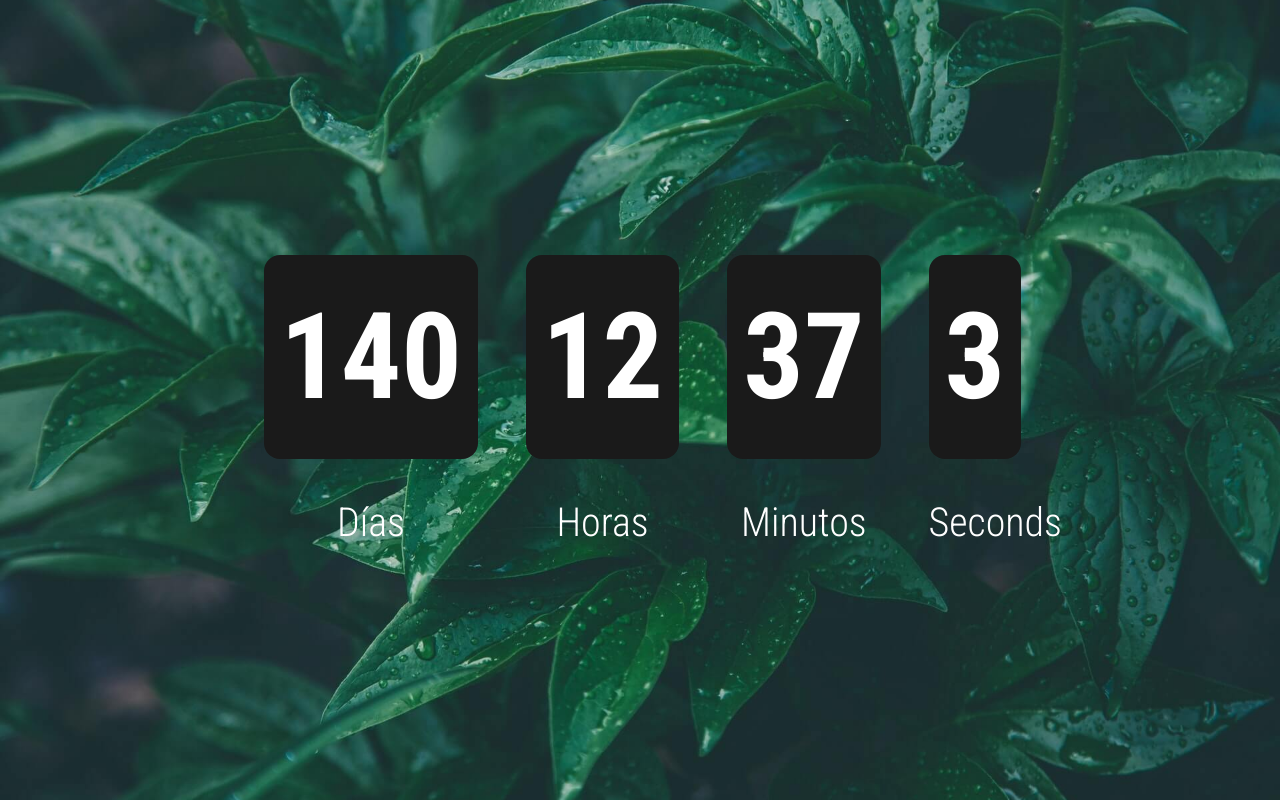
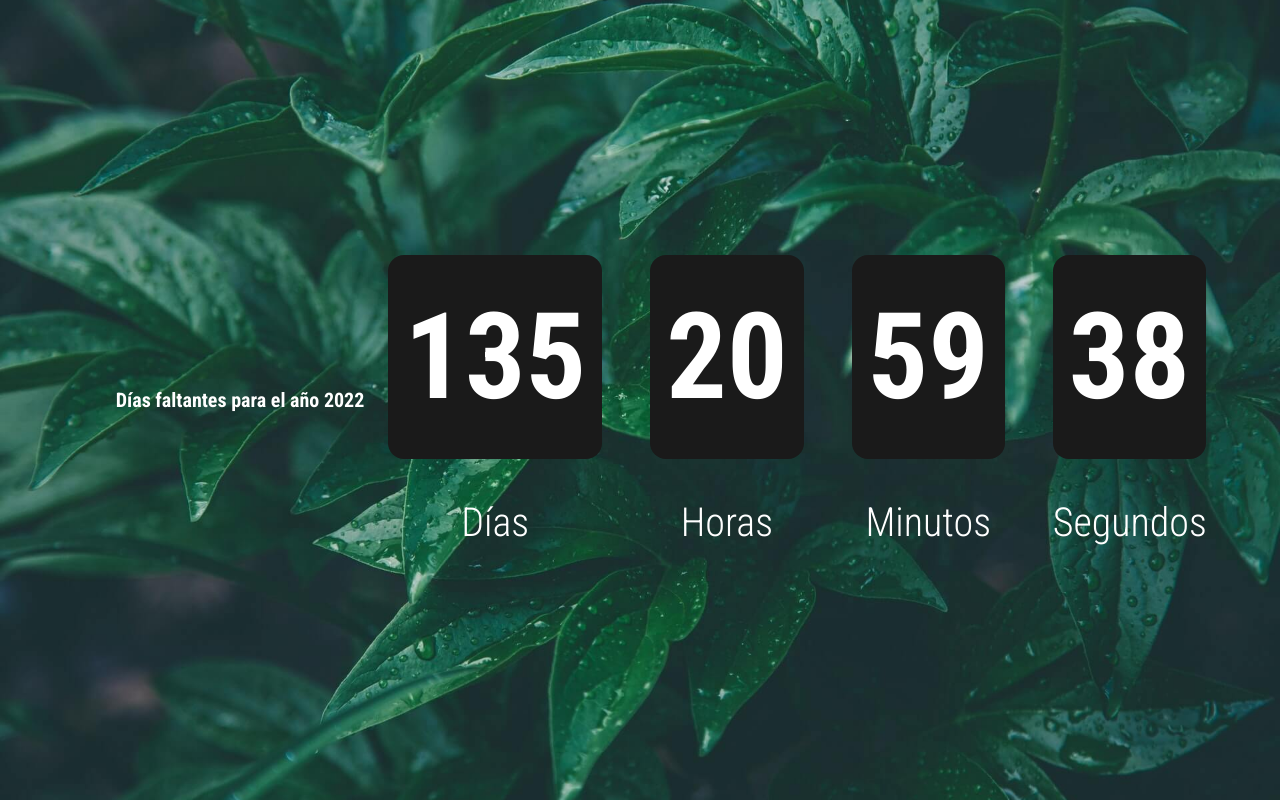
Before and after one commit to efrainhgmx/countdonw-app, a React (Create React App) app: page / in a window 1280 px wide. Built offline with nearby package versions, Linux system fonts and the light colour scheme.

Commit message:
Year updated for every year

```diff
--- a/src/components/CounterDown/CounterDown.js
+++ b/src/components/CounterDown/CounterDown.js
@@ -4,7 +4,9 @@
 
 export const CounterDown = () => {
 
-    const dateCountDown =  new Date("Jan 5, 2022 15:37:25").getTime();
+    const nextYear = new Date().getFullYear() + 1;
+
+    const dateCountDown =  new Date(`Jan 1, ${nextYear} 00:00:00`).getTime();
 
     const TimeForDate  = () => {
         const dayNow = new Date().getTime();
@@ -16,6 +18,13 @@
         let minutes = Math.floor((distance % (1000 * 60 * 60)) / (1000 * 60));
         let seconds = Math.floor((distance % (1000 * 60)) / 1000);
 
+        if(distance === 0) {
+            days = 0;
+            hours = 0;
+            minutes = 0;
+            seconds = 0;
+        }
+
         return {
             days,
             hours,
@@ -26,30 +35,30 @@
     }
 
     const { days, hours, minutes, seconds } = TimeForDate();
-    console.log(days, hours, minutes, seconds);
 
 
     return (
         <div className="bg-container">
+            <h1>{ `Días faltantes para el año ${ nextYear }` }</h1>
             <section  className="counterdown-wrapper">
                 <div>
-                    <span className="date" id="days">{ days }</span>
+                    <span className="date" id="days">{ (days < 10) ? `0${days}` : days  }</span>
                     <p>Días</p>
                 </div>
 
                 <div>
-                    <span className="date" id="hours">{ hours }</span>
+                    <span className="date" id="hours">{ (hours < 10) ? `0${hours}` : hours }</span>
                     <p>Horas</p>
                 </div>
 
                 <div>
-                    <span className="date" id="minutes">{ minutes }</span>
+                    <span className="date" id="minutes">{ (minutes < 10) ? `0${minutes}` : minutes }</span>
                     <p>Minutos</p>
                 </div>
 
                 <div>
-                    <span className="date" id="seconds">{ seconds }</span>
-                    <p>Seconds</p>
+                    <span className="date" id="seconds">{ (seconds < 10) ? `0${seconds}` : seconds }</span>
+                    <p>Segundos</p>
                 </div>
             </section>
         </div>
```
